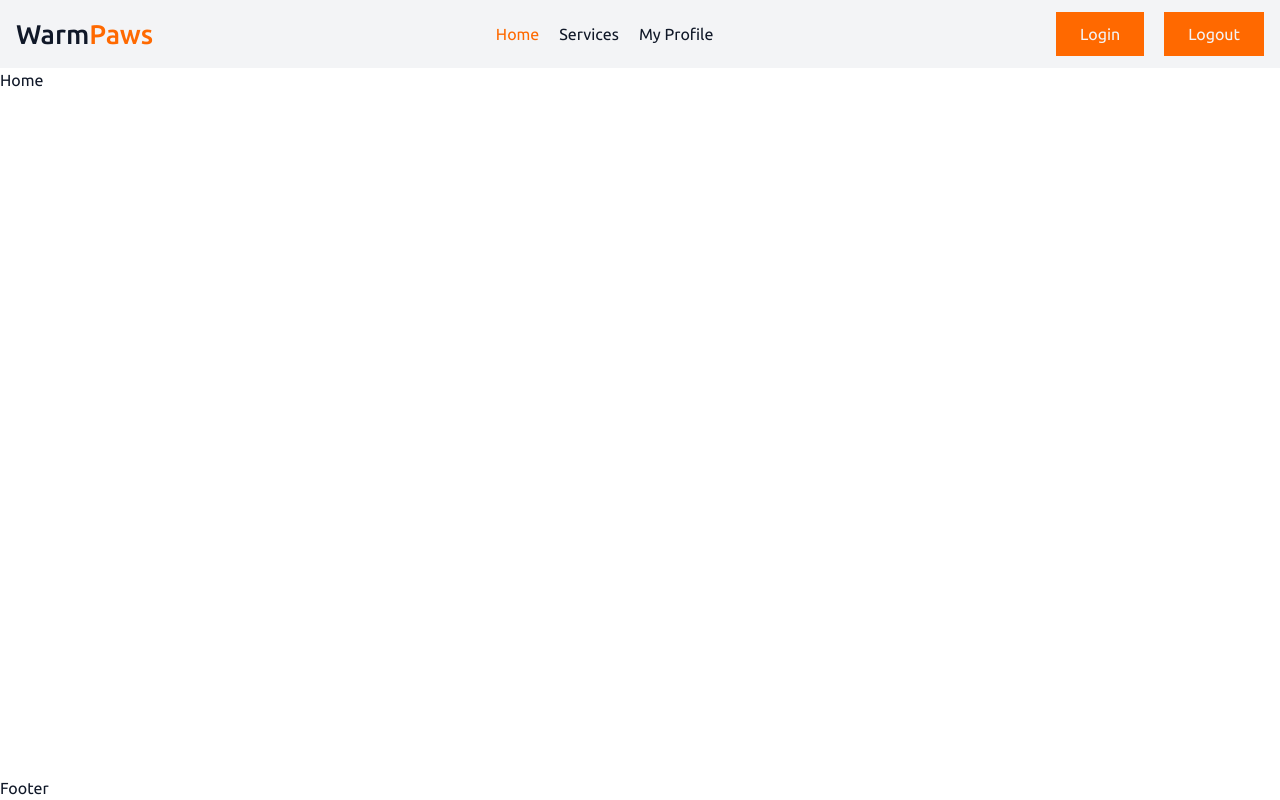
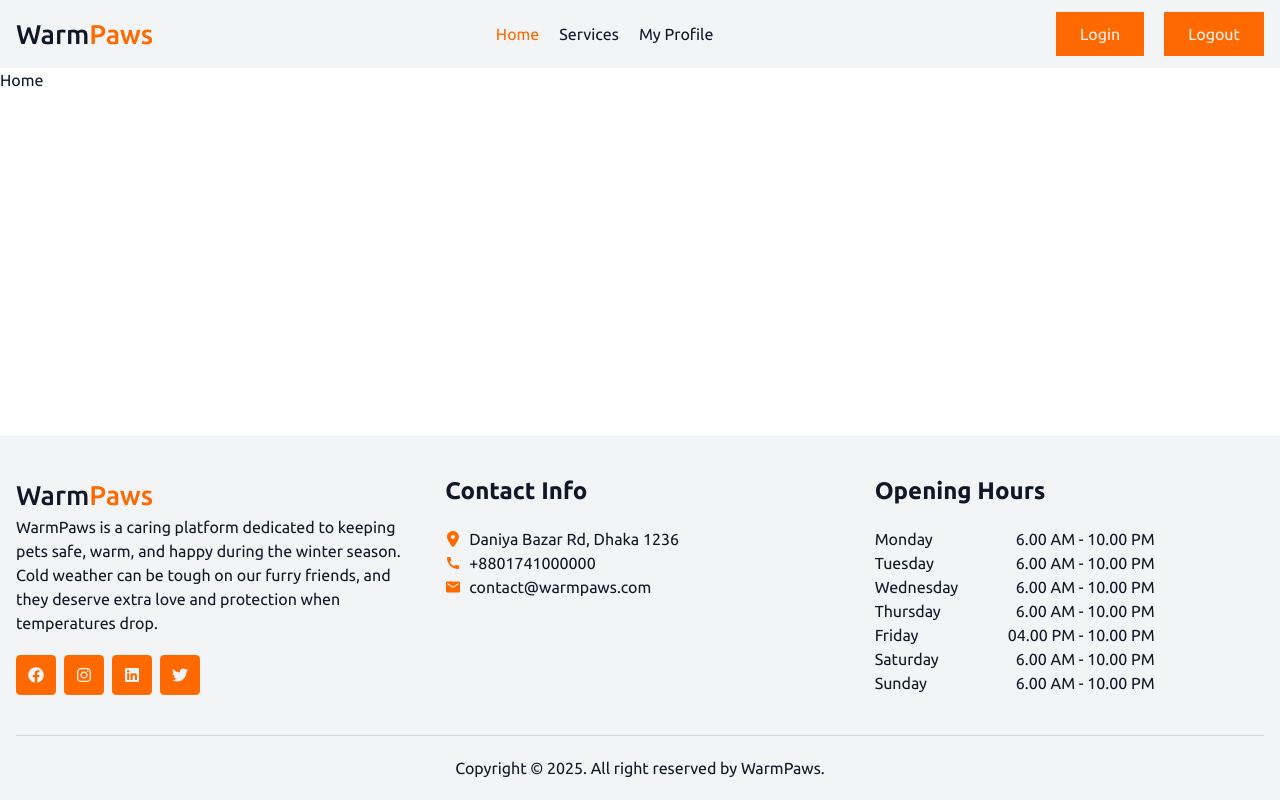
Before and after one commit to LitanMolla/WarmPaws, a React (Vite) app: page / in a window 1280 px wide. Built offline with nearby package versions, Linux system fonts and the light colour scheme.

Commit message:
footer design done

```diff
--- a/src/layouts/Footer/Footer.jsx
+++ b/src/layouts/Footer/Footer.jsx
@@ -1,8 +1,54 @@
 import React from 'react'
+import Container from '../../components/Container/Container'
+import Logo from '../../components/Logo/Logo'
+import { Link } from 'react-router'
+import { FaFacebook, FaInstagram, FaLinkedin, FaTwitter } from 'react-icons/fa'
+import { FaLocationDot } from 'react-icons/fa6'
+import { MdCall } from 'react-icons/md'
+import { IoMdMail } from 'react-icons/io'
 
 const Footer = () => {
   return (
-    <div>Footer</div>
+    <>
+      <footer className='bg-gray-100'>
+        <Container>
+          <div className="grid grid-cols-1 md:grid-cols-2 lg:grid-cols-3 gap-10 my-10">
+            <div className="space-y-5">
+              <Logo />
+              <p>WarmPaws is a caring platform dedicated to keeping pets safe, warm, and happy during the winter season. Cold weather can be tough on our furry friends, and they deserve extra love and protection when temperatures drop.</p>
+              <div className="flex gap-2">
+                <Link className='h-10 w-10 bg-orange-500 rounded-sm flex justify-center items-center text-gray-100 border border-orange-500 duration-300 hover:bg-gray-100 hover:text-orange-500'><FaFacebook /></Link>
+                <Link className='h-10 w-10 bg-orange-500 rounded-sm flex justify-center items-center text-gray-100 border border-orange-500 duration-300 hover:bg-gray-100 hover:text-orange-500'><FaInstagram /></Link>
+                <Link className='h-10 w-10 bg-orange-500 rounded-sm flex justify-center items-center text-gray-100 border border-orange-500 duration-300 hover:bg-gray-100 hover:text-orange-500'><FaLinkedin /></Link>
+                <Link className='h-10 w-10 bg-orange-500 rounded-sm flex justify-center items-center text-gray-100 border border-orange-500 duration-300 hover:bg-gray-100 hover:text-orange-500'><FaTwitter /></Link>
+              </div>
+            </div>
+            <div className="space-y-5">
+              <h4 className='text-2xl font-semibold'>Contact Info</h4>
+              <div className="">
+                <p className='flex items-center gap-2'><FaLocationDot className='text-orange-500' /><span>Daniya Bazar Rd, Dhaka 1236</span></p>
+                <p className='flex items-center gap-2'><MdCall className='text-orange-500' /><span>+8801741000000</span></p>
+                <p className='flex items-center gap-2'><IoMdMail className='text-orange-500' /><span>contact@warmpaws.com</span></p>
+              </div>
+            </div>
+            <div className="space-y-5">
+              <h4 className='text-2xl font-semibold'>Opening Hours</h4>
+              <div className="max-w-70">
+                <p className='flex justify-between'><span>Monday</span> <span>6.00 AM - 10.00 PM</span></p>
+                <p className='flex justify-between'><span>Tuesday</span> <span>6.00 AM - 10.00 PM</span></p>
+                <p className='flex justify-between'><span>Wednesday</span> <span>6.00 AM - 10.00 PM</span></p>
+                <p className='flex justify-between'><span>Thursday</span> <span>6.00 AM - 10.00 PM</span></p>
+                <p className='flex justify-between'><span>Friday</span> <span>04.00 PM - 10.00 PM</span></p>
+                <p className='flex justify-between'><span>Saturday</span> <span>6.00 AM - 10.00 PM</span></p>
+                <p className='flex justify-between'><span>Sunday</span> <span>6.00 AM - 10.00 PM</span></p>
+              </div>
+            </div>
+          </div>
+          <hr className='border-gray-300' />
+          <p className='text-center py-5'>Copyright © 2025. All right reserved by <Link className='duration-300 hover:text-orange-500'>WarmPaws.</Link></p>
+        </Container>
+      </footer>
+    </>
   )
 }
 
```
